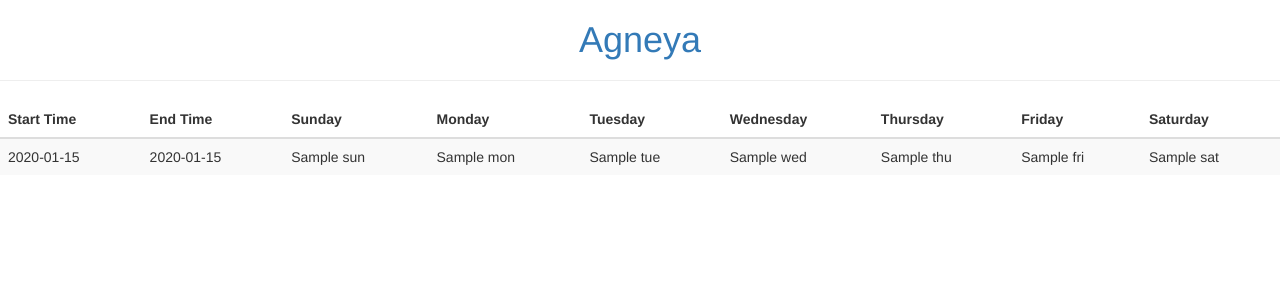
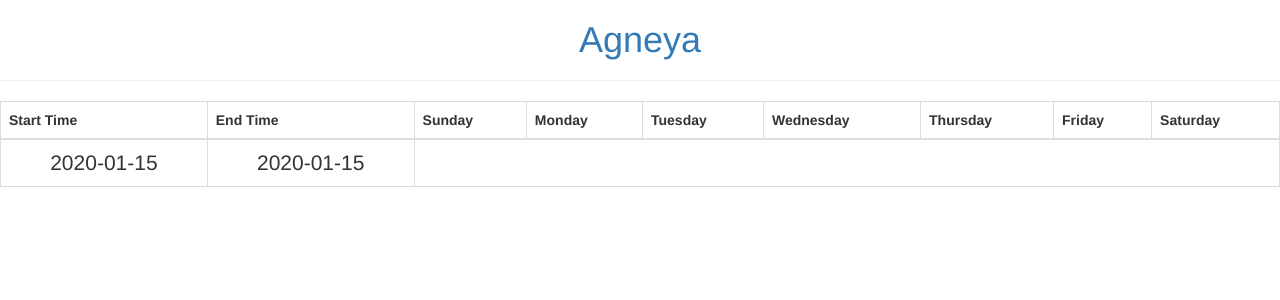
Before and after one commit to charan96/agneya, a Django app: template mudra/templates/hoara.html in a window 1280 px wide. Shown: the top 300 px of the page. Run offline with Django 3.2, Linux system fonts and the light colour scheme; the template is opened without the code that fills it: most values are stand-ins (such as "Sample title", 1, 10 or a date in 2020); some libraries are stand-ins or nearby versions.

Commit message:
hoara working; front-end table done

```diff
--- a/mudra/templates/hoara.html
+++ b/mudra/templates/hoara.html
@@ -1,5 +1,6 @@
 {% load crispy_forms_tags %}
 {% load staticfiles %}
+{% load getDictVal %}
 
 <!DOCTYPE html>
 <html lang="en">
@@ -22,7 +23,7 @@
     {% endfor %}-->
 
     <div class="table-responsive">
-        <table class="table table-striped">
+        <table class="table table-bordered text-center table-hover">
             <thead>
                    <tr>
                        <th>Start Time</th>
@@ -39,15 +40,65 @@
             <tbody>
                 {% for start_time, end_time, sun, mon, tue, wed, thu, fri, sat in zipped_list %}
                 <tr>
-                    <td>{{ start_time }}</td>
-                    <td>{{ end_time }}</td>
-                    <td>{{ sun }}</td>
-                    <td>{{ mon }}</td>
-                    <td>{{ tue }}</td>
-                    <td>{{ wed }}</td>
-                    <td>{{ thu }}</td>
-                    <td>{{ fri }}</td>
-                    <td>{{ sat }}</td>
+                    <td class="lead">{{ start_time }}</td>
+                    <td class="lead">{{ end_time }}</td>
+
+                    {% if hoara_dict|getDictVal:sun == "Good" %}
+                        <td class="lead text-success">{{ hoara_dict|getDictVal:sun }}</td>
+                    {% elif hoara_dict|getDictVal:sun == "Neutral" %}
+                        <td class="lead text-info">{{ hoara_dict|getDictVal:sun }}</td>
+                    {% elif hoara_dict|getDictVal:sun == "Bad" %}
+                        <td class="lead text-danger">{{ hoara_dict|getDictVal:sun }}</td>
+                    {% endif %}
+
+                    {% if hoara_dict|getDictVal:mon == "Good" %}
+                        <td class="lead text-success">{{ hoara_dict|getDictVal:mon }}</td>
+                    {% elif hoara_dict|getDictVal:mon == "Neutral" %}
+                        <td class="lead text-info">{{ hoara_dict|getDictVal:mon }}</td>
+                    {% elif hoara_dict|getDictVal:mon == "Bad" %}
+                        <td class="lead text-danger">{{ hoara_dict|getDictVal:mon }}</td>
+                    {% endif %}
+
+                    {% if hoara_dict|getDictVal:tue == "Good" %}
+                        <td class="lead text-success">{{ hoara_dict|getDictVal:tue }}</td>
+                    {% elif hoara_dict|getDictVal:tue == "Neutral" %}
+                        <td class="lead text-info">{{ hoara_dict|getDictVal:tue }}</td>
+                    {% elif hoara_dict|getDictVal:tue == "Bad" %}
+                        <td class="lead text-danger">{{ hoara_dict|getDictVal:tue }}</td>
+                    {% endif %}
+
+                    {% if hoara_dict|getDictVal:wed == "Good" %}
+                        <td class="lead text-success">{{ hoara_dict|getDictVal:wed }}</td>
+                    {% elif hoara_dict|getDictVal:wed == "Neutral" %}
+                        <td class="lead text-info">{{ hoara_dict|getDictVal:wed }}</td>
+                    {% elif hoara_dict|getDictVal:wed == "Bad" %}
+                        <td class="lead text-danger">{{ hoara_dict|getDictVal:wed }}</td>
+                    {% endif %}
+
+                    {% if hoara_dict|getDictVal:thu == "Good" %}
+                        <td class="lead text-success">{{ hoara_dict|getDictVal:thu }}</td>
+                    {% elif hoara_dict|getDictVal:thu == "Neutral" %}
+                        <td class="lead text-info">{{ hoara_dict|getDictVal:thu }}</td>
+                    {% elif hoara_dict|getDictVal:thu == "Bad" %}
+                        <td class="lead text-danger">{{ hoara_dict|getDictVal:thu }}</td>
+                    {% endif %}
+
+                    {% if hoara_dict|getDictVal:fri == "Good" %}
+                        <td class="lead text-success">{{ hoara_dict|getDictVal:fri }}</td>
+                    {% elif hoara_dict|getDictVal:fri == "Neutral" %}
+                        <td class="lead text-info">{{ hoara_dict|getDictVal:fri }}</td>
+                    {% elif hoara_dict|getDictVal:fri == "Bad" %}
+                        <td class="lead text-danger">{{ hoara_dict|getDictVal:fri }}</td>
+                    {% endif %}
+
+                    {% if hoara_dict|getDictVal:sat == "Good" %}
+                        <td class="lead text-success">{{ hoara_dict|getDictVal:sat }}</td>
+                    {% elif hoara_dict|getDictVal:sat == "Neutral" %}
+                        <td class="lead text-info">{{ hoara_dict|getDictVal:sat }}</td>
+                    {% elif hoara_dict|getDictVal:sat == "Bad" %}
+                        <td class="lead text-danger">{{ hoara_dict|getDictVal:sat }}</td>
+                    {% endif %}
+
                 </tr>
                 {% endfor %}
 
--- /dev/null
+++ b/mudra/templatetags/getDictVal.py
@@ -0,0 +1,8 @@
+from django import template
+
+register = template.Library()
+
+
+@register.filter(name="getDictVal")
+def getDictVal(dictionary, keyVar):
+	return dictionary[keyVar]
--- a/mudra/views.py
+++ b/mudra/views.py
@@ -10,11 +10,11 @@
 
 		if form.is_valid():
 			# %H-%M-%S formatted time
-			sunrise_time = '-'.join([str(request.POST.get('sunrise_hour', '')),
+			sunrise_time = ':'.join([str(request.POST.get('sunrise_hour', '')),
 							 str(request.POST.get('sunrise_min', '')),
 							 str(request.POST.get('sunrise_sec', ''))])
 
-			sunset_time = '-'.join([str(request.POST.get('sunset_hour', '')),
+			sunset_time = ':'.join([str(request.POST.get('sunset_hour', '')),
 							str(request.POST.get('sunset_min', '')),
 							str(request.POST.get('sunset_sec', ''))])
 
@@ -30,8 +30,6 @@
 	start_times = hoara_list[:-1]
 	end_times = hoara_list[1:]
 
-	# zipped_times = zip(start_times, end_times)
-
 	week_hoaras, hoara_dict = helpers.getWeekHoaraList()
 
 	zipped_list = [(start_times[x], end_times[x], week_hoaras[0][x], week_hoaras[1][x], week_hoaras[2][x],
```
Also changed, not shown: mudra/helpers.py (+7 -9 lines), mudra/templatetags/__init__.py (added).
